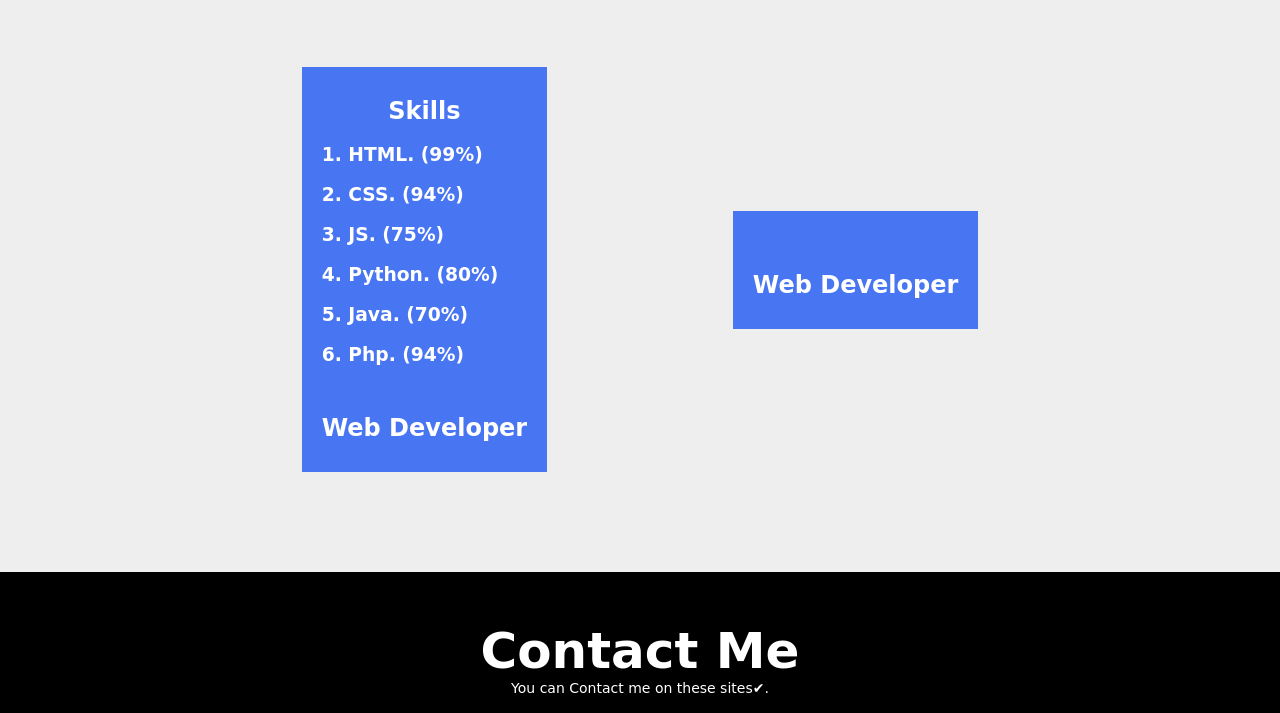
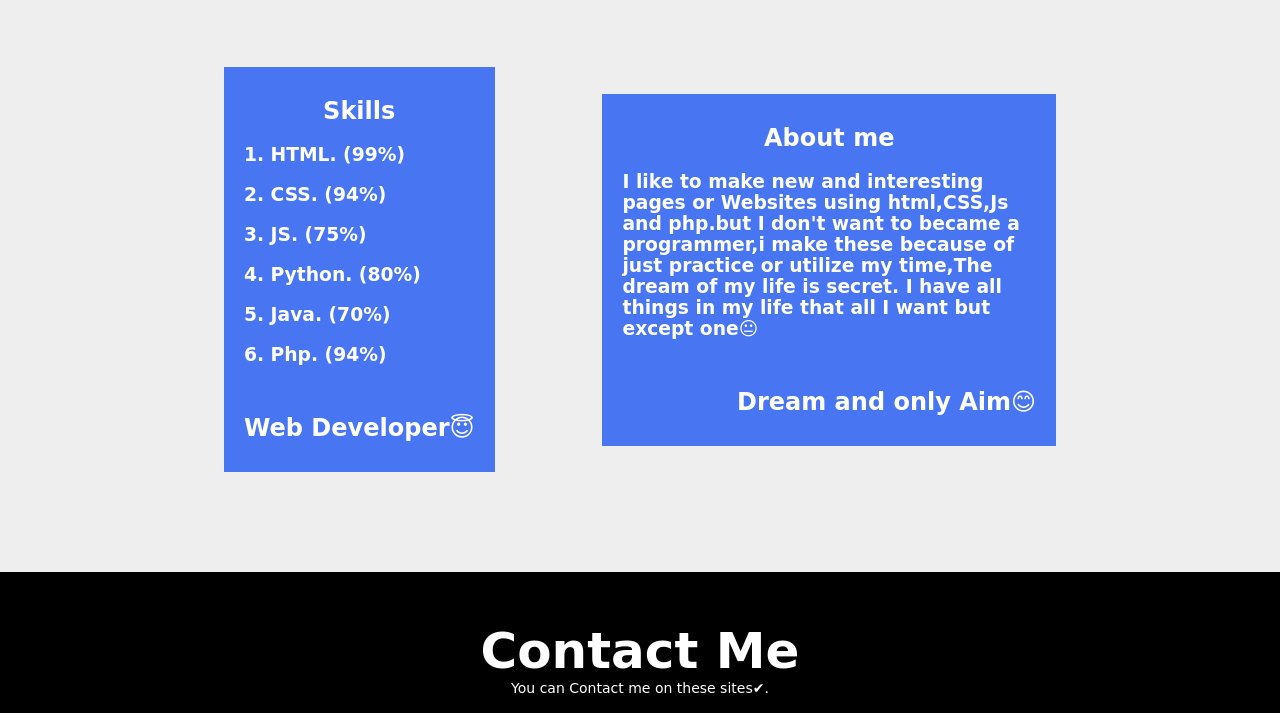
Before and after one commit to priyansh29-ui/Portfolio, a plain HTML site: page index.html in a window 1280 px wide. Shown: the part 3652-4365 px from the top of the page. Drawn offline with nearby package versions, Linux system fonts and the light colour scheme; a web font is replaced by a local one.

Commit message:
Update index.html

```diff
--- a/index.html
+++ b/index.html
@@ -189,16 +189,22 @@
                     <h3>6. Php. (94%)</h3><br>
                 </div>
                 <div class="lower">
-                    <h2>Web Developer</h2>
+                    <h2>Web Developer😇</h2>
                 </div>
             </div>
             <div class="box" data-aos="fade-left" data-aos-offset="850" data-aos-duration="1000">
                 <div class="upper">
-
-
+                    <h2 style="text-align:center; color-red;">About me</h2><br>
+                    <h3>I like to make new and interesting pages or
+                        Websites using html,CSS,Js and php.but I
+                        don't want to became a programmer,i make
+                        these because of just practice or utilize
+                        my time,The dream of my life is secret.
+                        I have all things in my life that all I
+                        want but except one😐</h3><br>
                 </div>
                 <div class="lower">
-                    <h2>Web Developer</h2>
+                    <h2>Dream and only Aim😊</h2>
                 </div>
             </div>
         </div>
```
